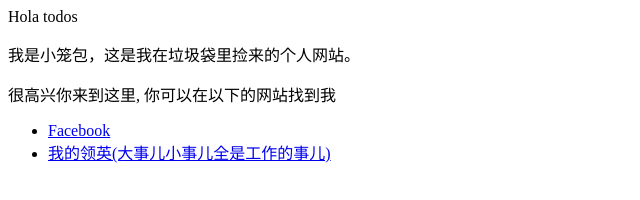
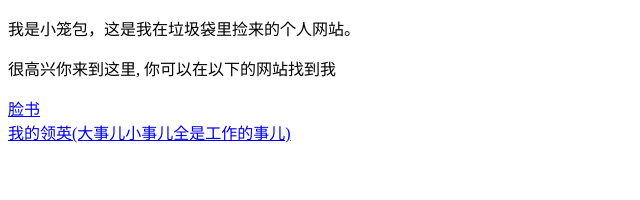
Before and after one commit to cxqmj/JoyceQ.github.io, a plain HTML site: page index.html in a window 1280 px wide. Shown: the whole page, without its empty margins (0-640 px from the left). Drawn offline with Linux system fonts and the light colour scheme.

Commit message:
Update index.html

```diff
--- a/index.html
+++ b/index.html
@@ -1,8 +1,15 @@
-<p>Hola todos</p>
-<p>我是小笼包，这是我在垃圾袋里捡来的个人网站。 </p>
-<p>很高兴你来到这里, 你可以在以下的网站找到我</p>
+<!DOCTYPE html>
+<html>
+	<head>
+		<meta charset="utf-8">
+		<title>霍拉待办事项</title>
+	</head>
+	<body>
 
-<ul>
-  <li> <a href="https://www.facebook.com/profile.php?id=100013191918601">Facebook</a> </li>
-  <li> <a href="https://www.linkedin.com/in/joyce-qian-08804882/">我的领英(大事儿小事儿全是工作的事儿)</a> </li>
-</ul>
+		<p>我是小笼包，这是我在垃圾袋里捡来的个人网站。</p>
+		<p>很高兴你来到这里, 你可以在以下的网站找到我</p>
+		<a href="https://www.facebook.com/profile.php?id=100013191918601">脸书</a><br>
+
+		<a href="https://www.linkedin.com/in/joyce-qian-08804882/">我的领英(大事儿小事儿全是工作的事儿)</a>
+	</body>
+</html>
```
